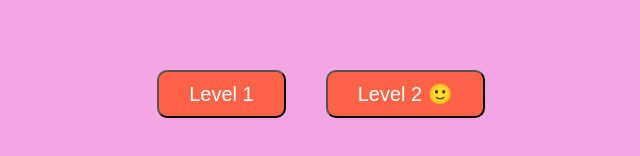
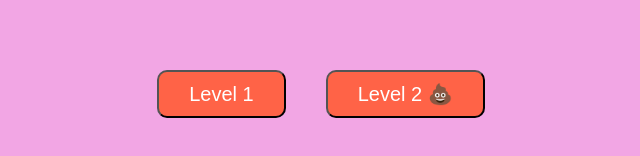
Before and after one commit to SeanieCodes/Snake, a website built with Vite: page snake.html in a window 1280 px wide. Both pictures are taken after a click on the button "Start". Shown: the part 306-462 px from the top of the page, 319-959 px from the left. Built offline with nearby package versions, Linux system fonts and the light colour scheme.

Commit message:
feat: final touches

```diff
--- a/snake.html
+++ b/snake.html
@@ -15,7 +15,7 @@
 
     <div id="levelScreen" style="display: none;">
       <button id="button1" class="button">Level 1</button>
-      <button id="button2" class="button">Level 2 🙂</button>
+      <button id="button2" class="button">Level 2 💩</button>
     </div>
 
     <div id="gameContainer" style="display: none;">
```
